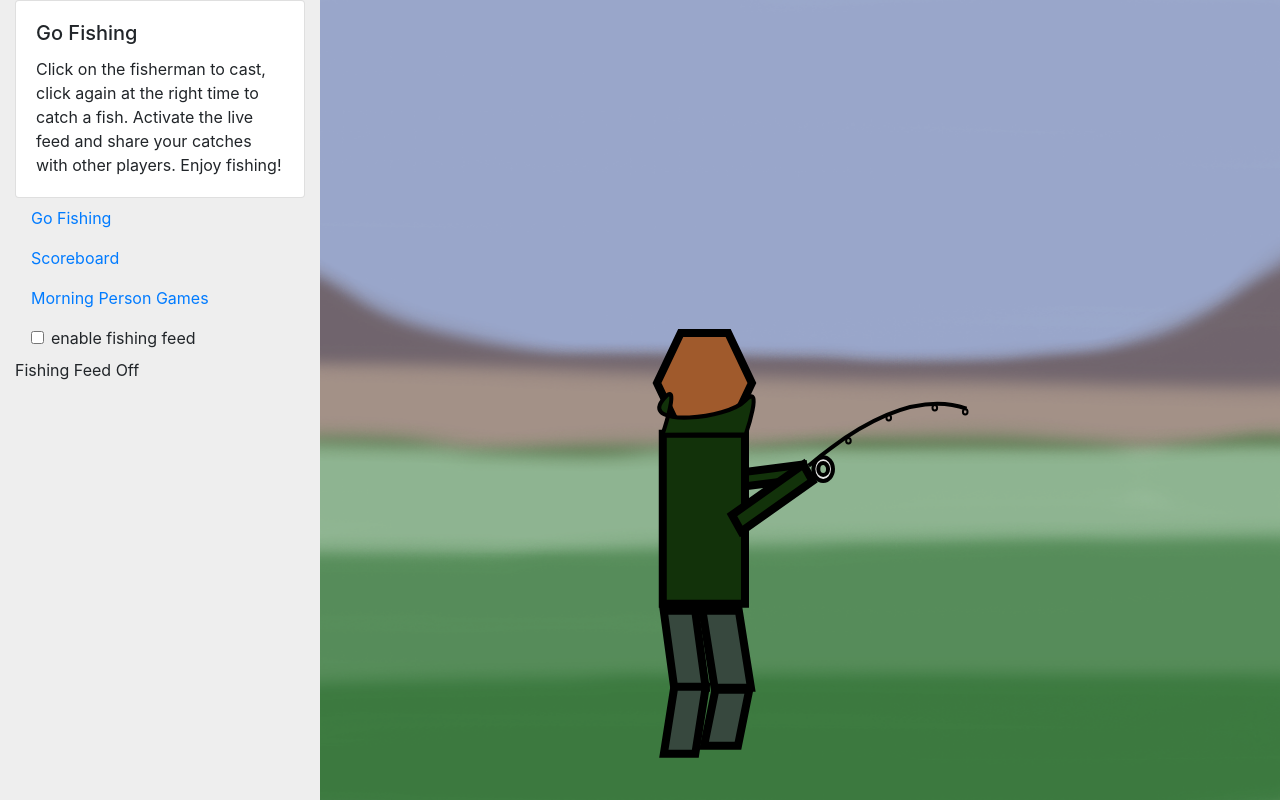
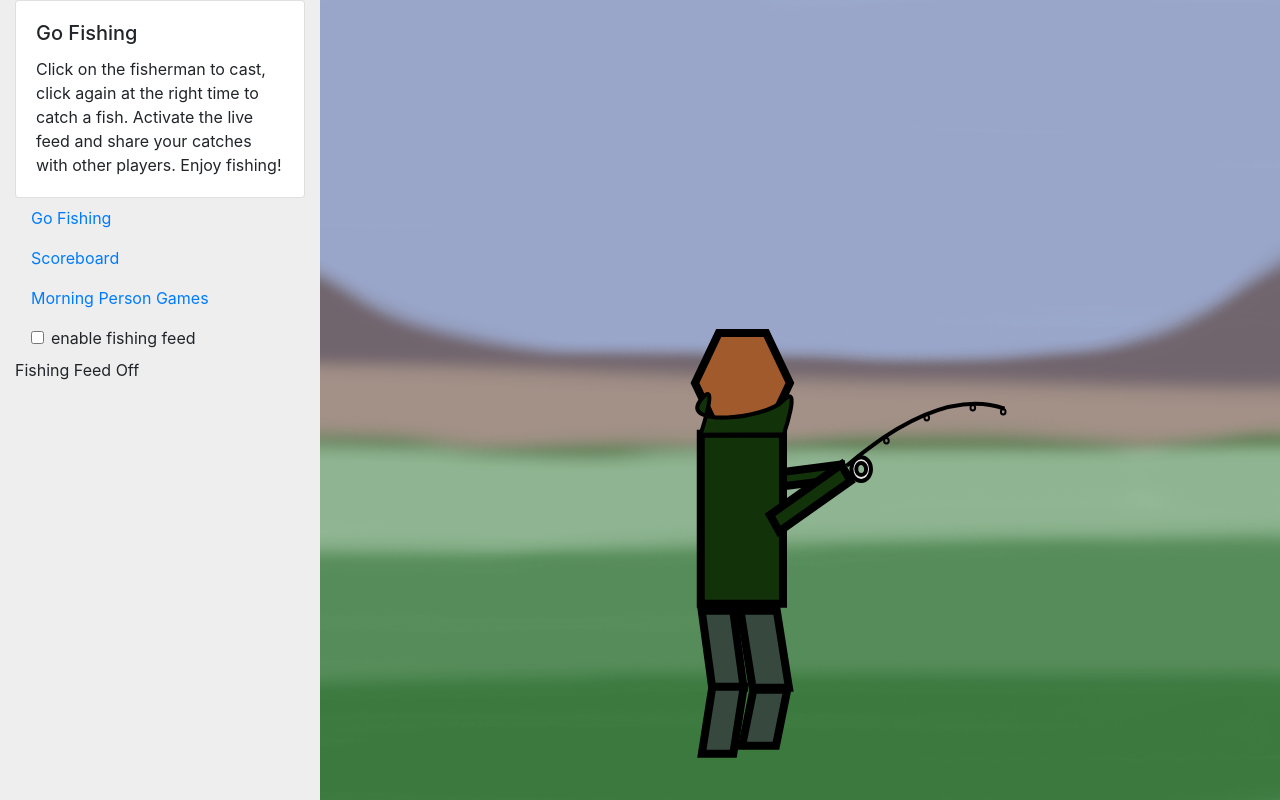
Before and after one commit to Reksford/project-woods, a React (Create React App) app: page / in a window 1280 px wide. Built offline with nearby package versions, Linux system fonts and the light colour scheme.

Commit message:
Styles fix for live feed

```diff
--- a/src/App.css
+++ b/src/App.css
@@ -6,7 +6,6 @@
   background-color: #1a1a1a;
   border: 2px solid green;
   border-radius: 4px;
-  min-height: 400px;
 }
 
 .liveFeedText {
@@ -48,7 +47,7 @@
 .fisherman-display {
   position: fixed;
   top: 35%;
-  left: 45%;
+  left: 48%;
   width: 50%;
   height: 64%;
 }
--- a/src/components/liveFeed/ActiveFeed.js
+++ b/src/components/liveFeed/ActiveFeed.js
@@ -7,8 +7,8 @@ const ActiveFeed = (props) => {
   return (
     <div className="d-flex flex-column flex-grow-1" style={{padding: '.5rem 1rem'}}>
       <span>Fishing as {props.name}...</span>
-      <div className="flex-grow-1 overflow-auto" style={{maxHeight: '500px'}}>
-        <div className="d-flex flex-column align-items-start justify-content-end liveFeedDiv">
+      <div className="flex-grow-1 overflow-auto d-flex">
+        <div className="d-flex flex-column align-items-start justify-content-end flex-grow-1 liveFeedDiv">
           {textFeed.map((text, idx) => {
               return <span className="liveFeedText" key={idx}>{text}</span>
           })}
```
